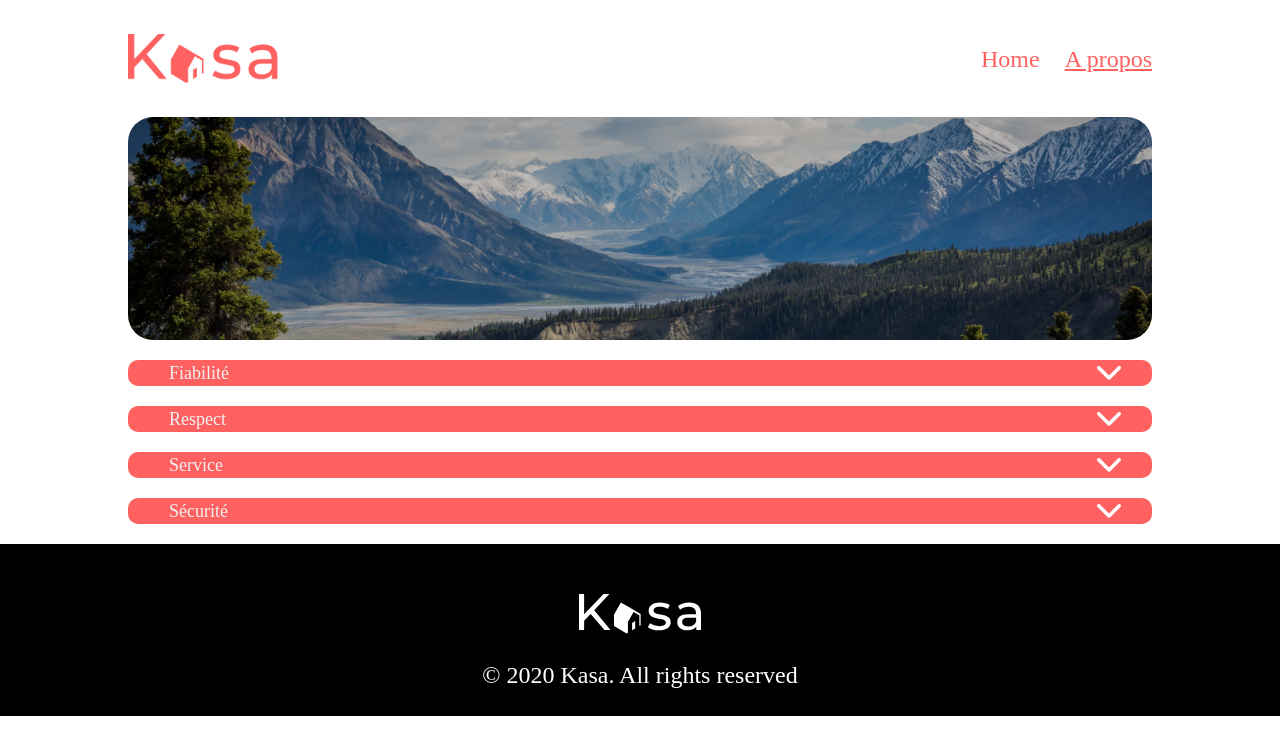
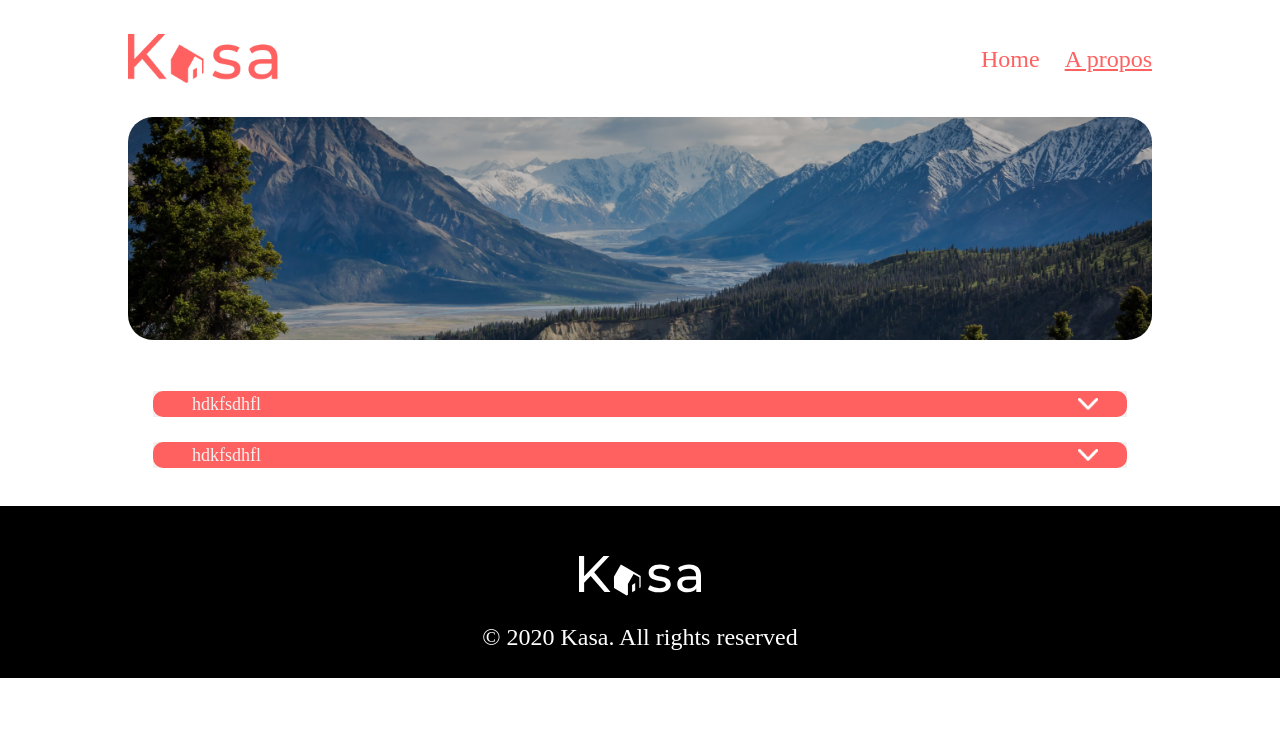
Before and after one commit to sly545/P7-react-kasa, a React (Create React App) app: page /APropos in a window 1280 px wide. Shown: the top 754 px of the page. Built offline with nearby package versions, Linux system fonts and the light colour scheme.

Commit message:
push de securiter apres avoir redefinie les colapse dans le code

```diff
--- a/src/components/Colapse/Colapse.module.css
+++ b/src/components/Colapse/Colapse.module.css
@@ -2,6 +2,7 @@
 
 .contener{
     background-color: #f1f1f1;
+    margin: 25px;
 
 }
 .TitleContener{
@@ -26,6 +27,7 @@
     align-items: center;
     padding-left: 4%;
     border-radius:10px;
+
 
 
 }
--- /dev/null
+++ b/src/components/Colapse/Dropdown.jsx
@@ -0,0 +1,42 @@
+import { useState } from 'react';
+import PropTypes from 'prop-types';
+import FleshBottom from '../../assets/fleshBottom.png';
+import FleshTop from '../../assets/fleshTop.png';
+import styles from '../Colapse/Colapse.module.css'
+
+
+
+
+export function Dropdown ({ title, content }) {
+
+    //state etat ouver et feremer
+    const [isOpen, setIsopen] = useState(false);
+
+    // le handeler
+    const handleCickDropdown = () => {
+        setIsopen(!isOpen);
+    }
+
+    //jsx qui change pas
+    return(
+        <div className={styles.contener}>
+            <div>
+                <div className={styles.TitleContener}>
+                <h2 className={styles.descriptTitle} onClick={handleCickDropdown}>
+                    { title }
+                    <img className={styles.flesh} src={isOpen ? FleshTop : FleshBottom } alt="toggle dropdown"/>
+                </h2>
+
+              </div>
+              {isOpen && <h3 className={styles.descript}> {content}</h3>}
+            </div>
+        </div>
+
+    );
+}
+
+Dropdown.propTypes = {
+    title: PropTypes.string.isRequired,
+    content: PropTypes.string.isRequired
+};
+export default Dropdown;
--- a/src/pages/APropos/APropos.jsx
+++ b/src/pages/APropos/APropos.jsx
@@ -1,44 +1,28 @@
-import CollapseSection from "../../components/Colapse/ColapseAbout";
-import FleshTop from '../../assets/fleshTop.png';
-import FleshBottom from '../../assets/fleshBottom.png';
 import Banner from "../../components/Banner/Banner";
 import ImageApropo from "../../images/ImageApropos.png"
+import Dropdown from "../../components/Colapse/Dropdown";
+import styles from '../APropos/Apropos.module.css'
 
 
 export default function Apropos() {
 
 
   return (
-    <div>
+    <div className={styles.test}>
 
      <Banner imgSrc={ImageApropo} showTitle={false} />
+     <div className={styles.wrapApropos}>
+     <Dropdown
+     title="hdkfsdhfl"
+     content="jkdshqfkdjfklq"
+     />
 
+    <Dropdown
+     title="hdkfsdhfl"
+     content="jkdshqfkdjfklq"
+     />
+    </div>
 
-     <CollapseSection
-  title="Fiabilité"
-  description="Les annonces postées sur Kasa garantissent une fiabilité totale. Les photos sont conformes aux logements, et toutes les informations sont régulièrement vérifiées par nos équipes."
-  fleshTop={FleshTop}
-  fleshBottom={FleshBottom}
-/>
-<CollapseSection
-  title="Respect"
-  description="La bienveillance fait partie des valeurs fondatrices de Kasa. Tout comportement discriminatoire ou de perturbation du voisinage entraînera une exclusion de notre plateforme."
-  fleshTop={FleshTop}
-  fleshBottom={FleshBottom}
-/>
-<CollapseSection
-  title="Service"
-  description="Nos équipes se tiennent à votre disposition pour vous fournir une expérience parfaite. N'hésitez pas à nous contacter si vous avez la moindre question."
-  fleshTop={FleshTop}
-  fleshBottom={FleshBottom}
-/>
-<CollapseSection
-  title="Sécurité"
-  description="Sécurité
-  La sécurité est la priorité de Kasa. Aussi bien pour nos hôtes que pour les voyageurs, chaque logement correspond aux critères de sécurité établis par nos services. En laissant une note aussi bien à l'hôte qu'au locataire, cela permet à nos équipes de vérifier que les standards sont bien respectés. Nous organisons également des ateliers sur la sécurité domestique pour nos hôtes.."
-  fleshTop={FleshTop}
-  fleshBottom={FleshBottom}
-/>
 </div>
 
   );
--- /dev/null
+++ b/src/pages/APropos/Apropos.module.css
@@ -0,0 +1,6 @@
+.wrapApropos{
+    width: 80%;
+    padding-bottom: 1%;
+    padding-top: 2%;
+    margin-left: 10%;
+}
--- a/src/pages/Accomodation/Accomodation.jsx
+++ b/src/pages/Accomodation/Accomodation.jsx
@@ -4,6 +4,7 @@ import Carousell from '../../components/Carrousell/Carrousell';
 import styles from '../Accomodation/Accomodation.module.css';
 import Colapse from '../../components/Colapse/Colapse';
 import Proprio from '../../components/Proprio/Propio';
+import Dropdown from '../../components/Colapse/Dropdown';
 
 
 export default function Accomodation() {
@@ -36,10 +37,19 @@ export default function Accomodation() {
                 ))}
               </ul>
               <Colapse accomodation={accomodation} showDescription />
+              <Dropdown
+     title="description"
+     content={accomodation.description}
+     />
             </div>
             <div className={styles.wrapDroite}>
             <Proprio accomodation={accomodation}/>
               <Colapse accomodation={accomodation} showEquipments />
+              <Dropdown
+     title="equipement"
+     content={accomodation.equipments}
+     />
+
             </div>
           </div>
         </div>
```
